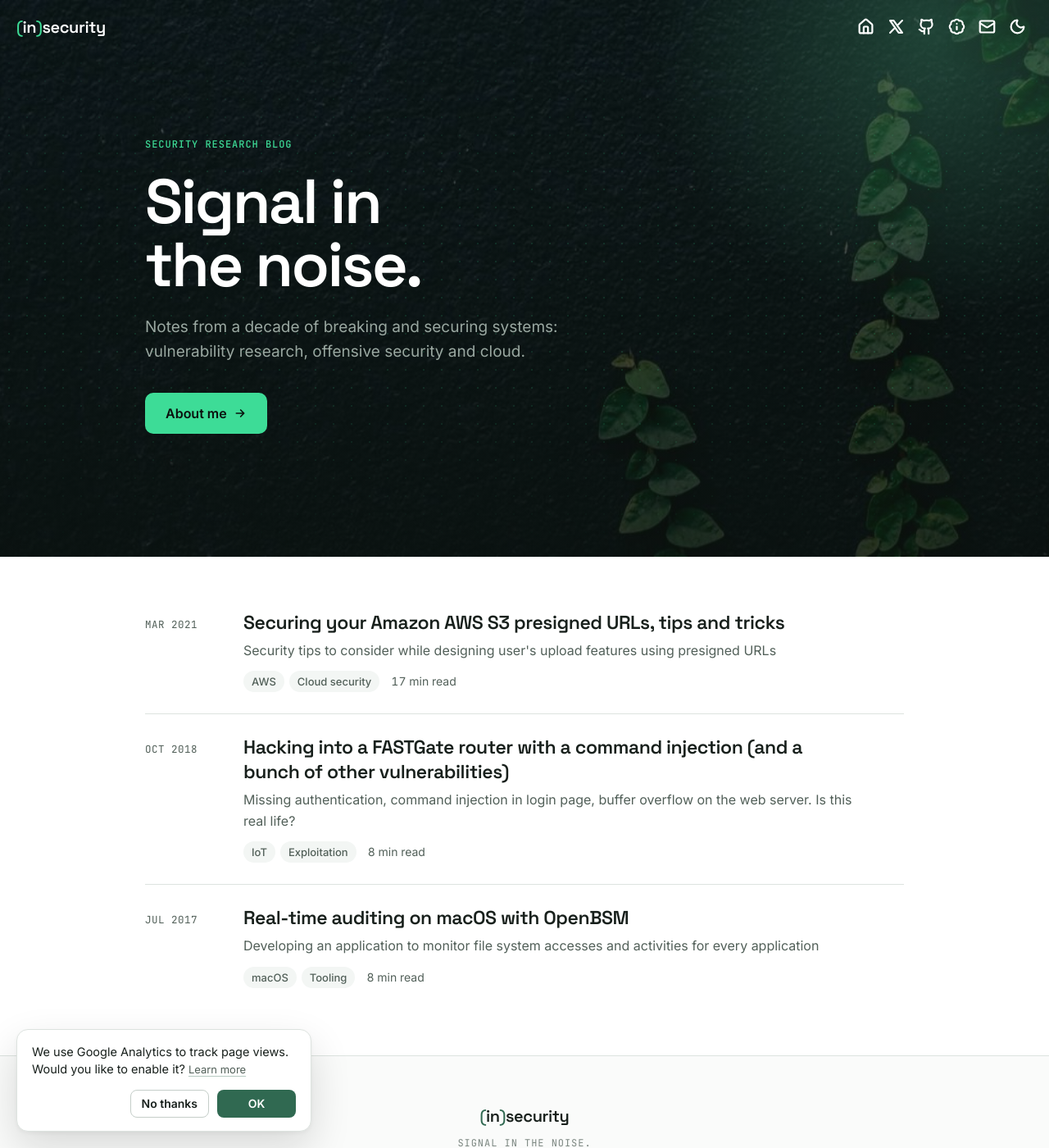
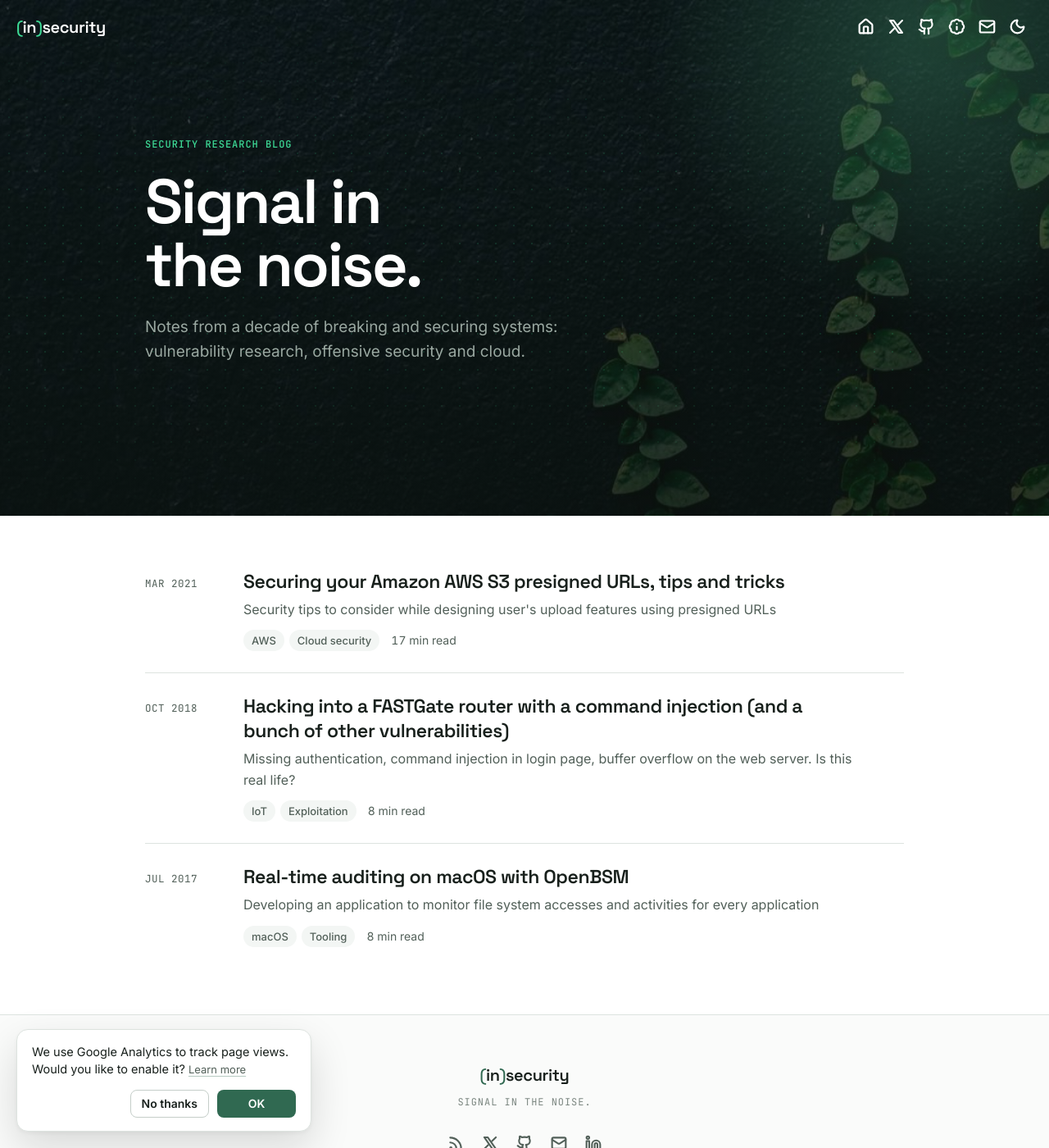
Before and after one commit to santoru/insecurity, a Jekyll site: the page built from index.html, in a window 1280 px wide and 1400 px high. Shown: the whole window at 82% size. Built offline with Jekyll 4.4.1, drawn with Linux system fonts in a browser that asks for light colours; the list of posts is cut into pages by our own code.

Commit message:
Home: remove the About me button from the hero

```diff
--- a/_layouts/home.html
+++ b/_layouts/home.html
@@ -11,10 +11,6 @@ layout: default
                     <span class="label">Security research blog</span>
                     <h1 class="display home-title">Signal in<br>the noise.</h1>
                     <p class="home-lead">{{ site.home_intro | default: site.description }}</p>
-                    <div class="home-cta">
-                        <a class="btn btn-signal btn-lg" href="{{ '/about/' | relative_url }}">About me {% include icon.html name="arrow" size="16" %}
-                        </a>
-                    </div>
                 </div>
             </div>
         </div>
--- a/_sass/_home.scss
+++ b/_sass/_home.scss
@@ -5,7 +5,6 @@
 .home-hero .label { color: var(--signal); }
 .home-title { margin: 18px 0 0; color: var(--white); }
 .home-lead { max-width: 560px; margin: 22px 0 34px; font-size: 19px; line-height: 1.6; color: var(--ink-300); }
-.home-cta { display: flex; flex-wrap: wrap; gap: 12px; }
 
 /* ---------- Main ---------- */
 .home-main { position: relative; padding-top: 40px; padding-bottom: 56px; }
```
